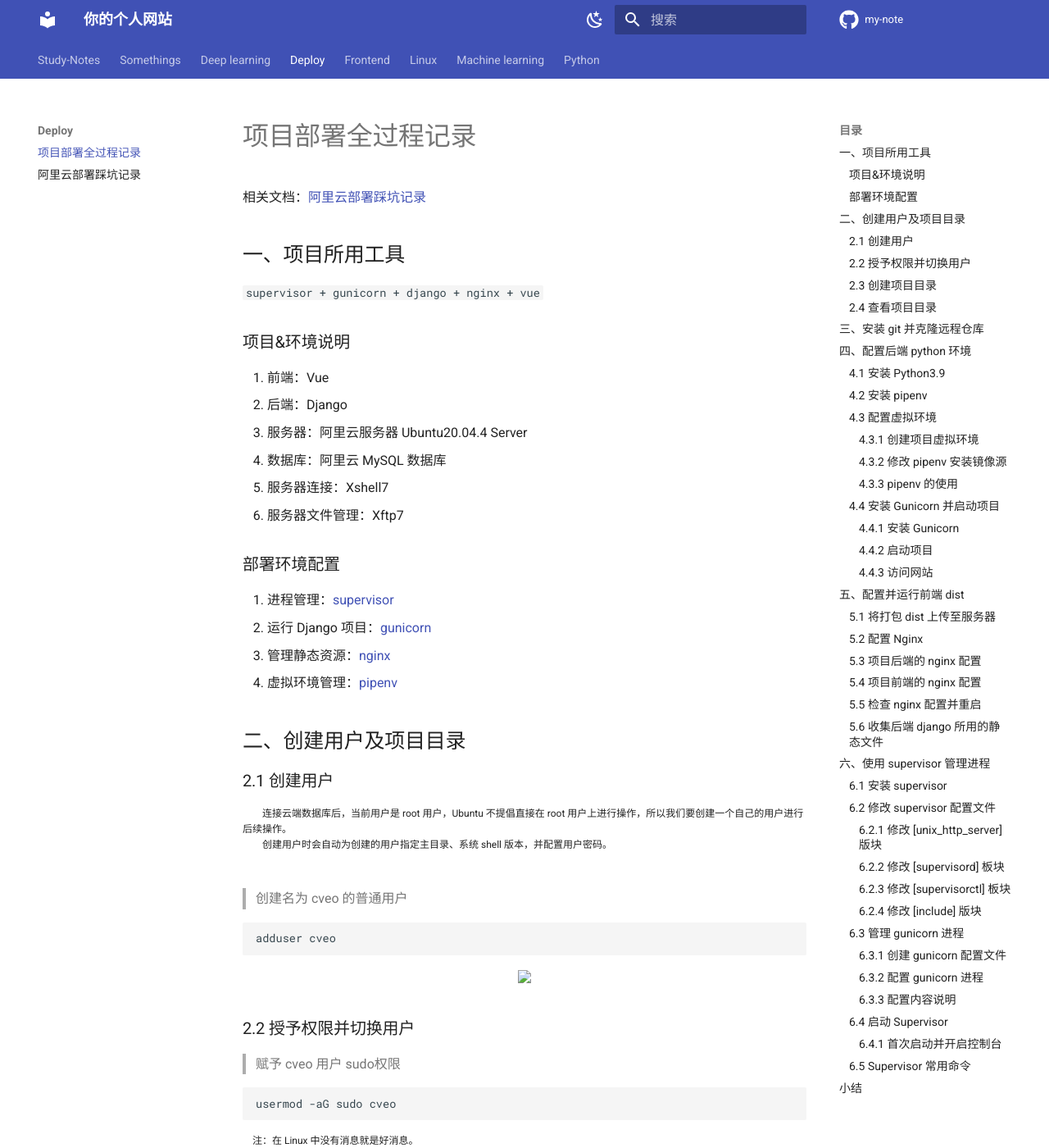
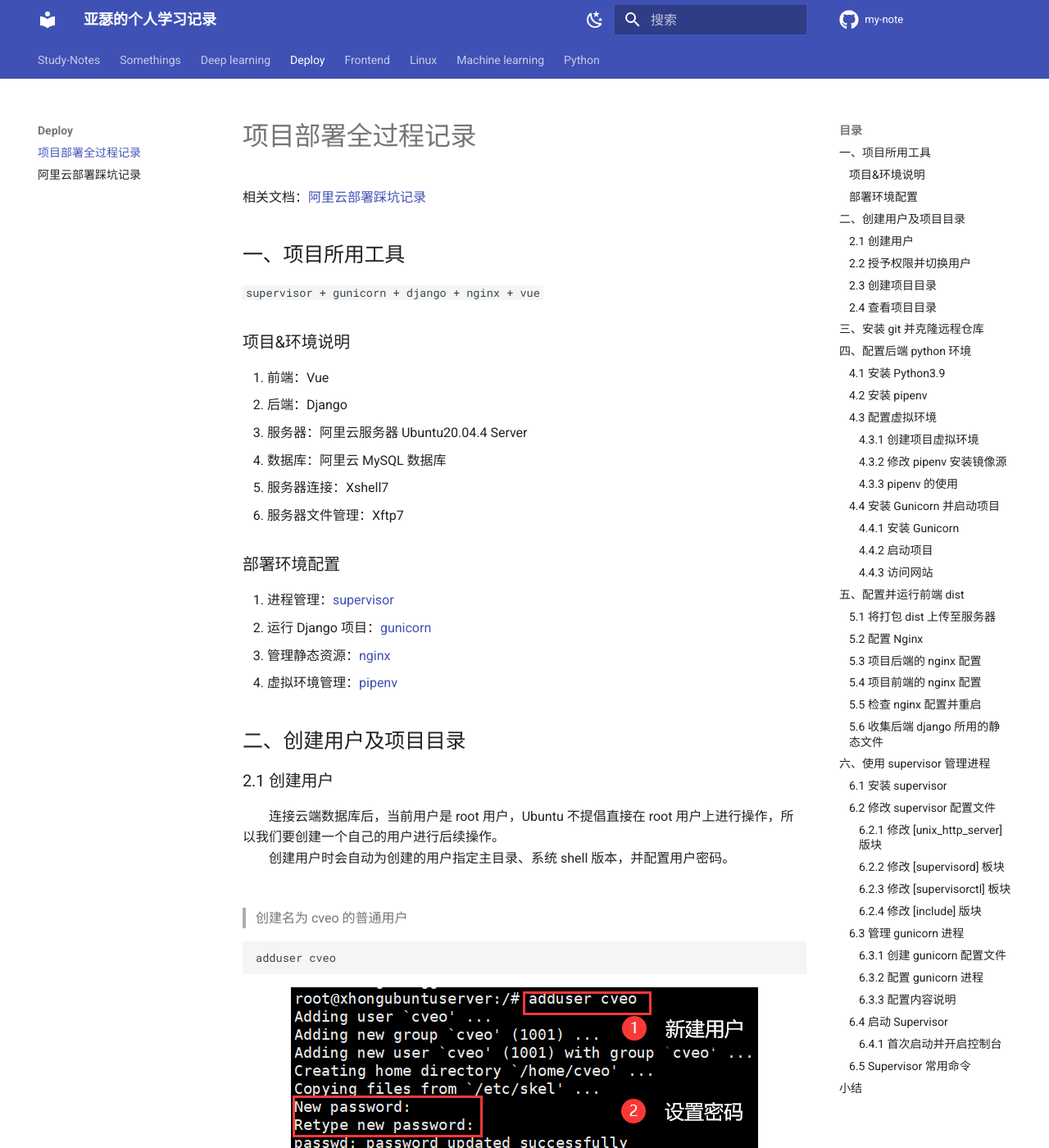
Before and after one commit to gis-xh/my-note, an MkDocs documentation site: the page built from docs/deploy/aliyun部署前后端分离项目全过程记录.md, in a window 1280 px wide and 1400 px high. Shown: the whole window at 82% size. Built offline with MkDocs 1.6.1 and Material for MkDocs 9.7.7, drawn with Linux system fonts in a browser that asks for light colours; comment, search, counter and statistics services are not loaded.

Commit message:
fix some bugs

````diff
--- a/docs/deploy/aliyun部署前后端分离项目全过程记录.md
+++ b/docs/deploy/aliyun部署前后端分离项目全过程记录.md
@@ -21,11 +21,11 @@
 ## 二、创建用户及项目目录
 ### 2.1 创建用户
 
-<p class="ptext">
+
 &emsp;&emsp;连接云端数据库后，当前用户是 root 用户，Ubuntu 不提倡直接在 root 用户上进行操作，所以我们要创建一个自己的用户进行后续操作。
 <br/>
 &emsp;&emsp;创建用户时会自动为创建的用户指定主目录、系统 shell 版本，并配置用户密码。
-</p>
+
 <div style="height:15px;"></div>
 
 > 创建名为 cveo 的普通用户
@@ -35,7 +35,7 @@
 ```
 
 <div align="center">
-	<img src="pics/adduser.png">
+	<img src="../pics/adduser.png">
 </div>
 
 ### 2.2 授予权限并切换用户
@@ -46,7 +46,7 @@
 usermod -aG sudo cveo
 ```
 
-<p class="ptext">&emsp;注：在 Linux 中没有消息就是好消息。</p>
+&emsp;注：在 Linux 中没有消息就是好消息。
 
 > 切换 cveo 用户并完全切换工作环境
 
@@ -58,11 +58,11 @@
 
 > 项目目录结构
 
-<p class="ptext">
+
 &emsp;&emsp;通过之前的操作，我们已经切换到了 cveo 用户的工作环境中。此时的环境在 ~/ 即 /home/cveo/ 目录中。
 <br/>
 &emsp;&emsp;在 Linux 中 /home/cveo/ 或 ~/ 两个是一个意思。
-</p>
+
 <div style="height:15px;"></div>
 
 ```
@@ -76,11 +76,11 @@
 
 > mkdir 命令说明
 
-<p class="ptext">
+
 &emsp;&emsp;mkdir 只能创建指定的文件夹
 <br/>
 &emsp;&emsp;mkdir -p 创建文件夹时可以把全路径的文件夹都创建好
-</p>
+
 <div style="height:15px"></div>
 
 > 创建项目目录
@@ -107,15 +107,15 @@
 ```
 
 <div align="center">
-	<img src="pics/content.png">
+	<img src="../pics/content.png">
 </div>
 
 ## 三、安装 git 并克隆远程仓库
 
-<p class="ptext">
+
 &emsp;&emsp;云端的服务器中初始没有安装 git，所以需要先进行全局安装。
 第一次使用 git 需要配置用户名和邮箱。
-</p>
+
 
 > 全局安装 git
 
@@ -139,18 +139,18 @@
 git clone 远程仓库地址
 ```
 
-<p class="ptext">
+
 &emsp;&emsp;此时后端的 Django 项目已经克隆到了配置好的后端目录位置。
 前端的 vue 项目可以现在本地打包成 dist 文件，然后通过 Xftp7 直接传送到 ~/dat/front 目录下即可。
-</p>
+
 
 ## 四、配置后端 python 环境
 ### 4.1 安装 Python3.9
 
-<p class="ptext">
+
 &emsp;&emsp;因为 Ubuntu 20.04 LTS 默认 python 版本为 3.8.10，
 而本次项目开发环境使用 python3.9，所以需要另外安装。
-</p>
+
 
 > 刷新安装源
 
@@ -158,7 +158,7 @@
 sudo apt-get update
 ```
 
-<p class="ptext">&emsp;注：建议每次安装新软件时，都操作一次。</p>
+&emsp;注：建议每次安装新软件时，都操作一次。
 
 > APT 安装 Python3.9
 
@@ -176,10 +176,10 @@
 
 > 修改 Python3 默认版本
 
-<p class="ptext">
+
 &emsp;&emsp;因为系统默认 python3 使用 python3.8.10，
 所以需要添加 python3.9 为 python3 的可选项，并将 python3.9 置于第一位。
-</p>
+
 
 ```
 sudo update-alternatives --install /usr/bin/python3 python3 /usr/bin/python3.9 1
@@ -192,22 +192,22 @@
 ```
 
 <div align="center">
-	<img src="pics/py39_install.png">
+	<img src="../pics/py39_install.png">
 </div>
 
 ### 4.2 安装 pipenv
 
-<p class="ptext">
+
 &emsp;&emsp;pipenv 是一个面向人类的 Python 开发工作流程 (<a href="https://docs.pipenv.org/">官网原文</a>)，它同时结合了 pip 和 virtualenv，可以直接进行对虚拟环境进行安装配置。
-</p>
+
 
 > 添加环境变量
 
-<p class="ptext">
+
 &emsp;&emsp;因为在安装中为了安全起见，我们将安装在当前用户目录下，需要先添加环境变量，否则会报如下错误。
-</p>
+
 <div align="center">
-	<img src="pics/pipenv_warning.png">
+	<img src="../pics/pipenv_warning.png">
 </div>
 
 ```
@@ -220,9 +220,9 @@
 
 > 给 cveo 用户安装 pipenv
 
-<p class="ptext">
+
 &emsp;&emsp;此命令属于用户级安装，会将 pipenv 安装到 /home/cveo/.local/bin 路径下
-</p>
+
 
 ```
 pip3 install pipenv --user
@@ -230,11 +230,11 @@
 
 ### 4.3 配置虚拟环境
 
-<p class="ptext">
+
 &emsp;&emsp;创建虚拟环境时，默认会查找当前目录下有没有 .venv 目录。
 如果没有，则默认会在用户目录下的 /home/xxxx/.local/share/virtualenvs 中创建虚拟环境目录。
 所以我们之前在项目根目录中创建了一个 .venv 文件夹。
-</p>
+
 
 #### 4.3.1 创建项目虚拟环境
 
@@ -250,11 +250,11 @@
 pipenv --python3.9
 ```
 
-<p class="ptext">
+
 &emsp;&emsp;若项目根目录下有 requirement.txt 文件，pipenv 会读取内部信息生成 Pipfile 文件存放插件版本信息。
-</p>
+
 <div align="center">
-	<img src="pics/venv.png">
+	<img src="../pics/venv.png">
 </div>
 
 #### 4.3.2 修改 pipenv 安装镜像源
@@ -278,7 +278,7 @@
 ```
 
 <div align="center">
-	<img src="pics/pipenv_mirror.png">
+	<img src="../pics/pipenv_mirror.png">
 </div>
 <div style="height:15px;"></div>
 
@@ -286,9 +286,9 @@
 
 > 激活虚拟环境
 
-<p class="ptext">
+
 &emsp;&emsp;一定要进入项目中 Pipfile 所在目录输入以下命令，激活后命令前面会一直有个 (backend)
-</p>
+
 
 ```
 pipenv shell
@@ -301,30 +301,30 @@
 ```
 
 <div align="center">
-	<img src="pics/pipenv_shell.png">
+	<img src="../pics/pipenv_shell.png">
 </div>
 <div style="height:15px;"></div>
 
 > 退出虚拟环境
 
-<p class="ptext">
+
 &emsp;&emsp;退出后命令前面的 (backend) 就没了。
-</p>
+
 
 ```
 exit
 ```
 
 <div align="center">
-	<img src="pics/pipenv_exit.png">
+	<img src="../pics/pipenv_exit.png">
 </div>
 
 ### 4.4 安装 Gunicorn 并启动项目
 
-<p class="ptext">
+
 &emsp;&emsp;Gunicorn 是一个用于 UNIX 的 Python WSGI HTTP 服务器。
 (<a href="https://gunicorn.org/">官网原文</a>)，在这里为了版本控制，我们安装在将它虚拟环境中。
-</p>
+
 
 #### 4.4.1 安装 Gunicorn
 
@@ -340,7 +340,7 @@
 pipenv install gunicorn
 ```
 
-<p class="ptext">&emsp;注：此时我们已经退出了虚拟环境。</p>
+&emsp;注：此时我们已经退出了虚拟环境。
 
 #### 4.4.2 启动项目
 
@@ -353,53 +353,53 @@
 > 参数说明
 
 `-w 2`
-<p class="ptext">
+
 启动2个 worker 用于处理请求 (一个 worker 可以理解为一个进程) 通常将 worker 数目设置为 CPU 核心数的 2-4 倍
-</p>
+
 
 `Security.wsgi:application`
-<p class="ptext">
+
 指定 wsgi application， 其中 wsgi 文件的位置即 appName.wsgi
-</p>
+
 
 `-k gthread`
-<p class="ptext">
+
 指定每个 worker 处理请求的方式，指定为 gthread 的异步模式能获取比较高的性能
-</p>
+
 
 `-b 0.0.0.0:8000`
-<p class="ptext">
+
 将服务绑定到 8000 端口，运行通过服务器IP和 8000 端口访问应用
-</p>
+
 
 #### 4.4.3 访问网站
 
-<p class="ptext">
+
 &emsp;&emsp;此时，虽然我们成功访问了，但是样式完全乱了。
 因为此前在本地使用的是 django 自带的开发服务器，它会自动处理静态样式文件，
 但 Gunicorn 不擅长处理静态文件，需要使用 Nginx 来启动静态样式。
-</p>
+
 <div align="center">
-	<img src="pics/nocss.png">
+	<img src="../pics/nocss.png">
 </div>
 
 ## 五、配置并运行前端 dist
 ### 5.1 将打包 dist 上传至服务器
 
-<p class="ptext">
+
 &emsp;&emsp;安装好 Xftp7 后，可以在 Xshell7 中右击数据库连接，使用 Xftp7 打开，
 然后直接拖拽本地打包好的 dist 文件即可。
-</p>
+
 <div align="center">
-	<img src="pics/dist.png">
+	<img src="../pics/dist.png">
 </div>
 
 ### 5.2 配置 Nginx
 
-<p class="ptext">
+
 &emsp;&emsp;阿里云服务器上已经安装了 Nginx，所以我们直接使用即可。
 默认配置文件的位置在 /etc/nginx/nginx.conf
-</p>
+
 
 > 转到 nginx 配置目录
 
@@ -414,15 +414,15 @@
 ```
 
 <div align="center">
-	<img src="pics/nginx_conf.png">
+	<img src="../pics/nginx_conf.png">
 </div>
 
 > 转到 nginx 项目定制目录
 
-<p class="ptext">
+
 &emsp;&emsp;之前我们已经将项目后端代码和前端 dist 文件上传至服务器安排的对应项目目录中。
 接下来我们需要分别定制项目前后端的 nginx 配置。
-</p>
+
 
 ```
 cd /etc/nginx/conf.d/
@@ -488,7 +488,7 @@
 ```
 
 <div align="center">
-	<img src="pics/nginx_success.png">
+	<img src="../pics/nginx_success.png">
 </div>
 <div style="height:15px;"></div>
 
@@ -520,7 +520,7 @@
 ```
 
 <div align="center">
-	<img src="pics/static.png">
+	<img src="../pics/static.png">
 </div>
 <div style="height:15px;"></div>
 
@@ -531,17 +531,17 @@
 ```
 
 <div align="center">
-	<img src="pics/has_css.png">
+	<img src="../pics/has_css.png">
 </div>
 
 ## 六、使用 supervisor 管理进程
 
-<p class="ptext">
+
 &emsp;&emsp;因为项目部署在生产环境中时，需要时刻保持运行，挂掉时立刻重启，所以我们需要把项目以进程的形式托管起来。
 <br/>
 &emsp;&emsp;Supervisor 是一个客户端/服务器系统，它允许其用户监视和控制类 UNIX 操作系统上的许多进程。
 (<a href="http://supervisord.org/">官网原文</a>)
-</p>
+
 
 ### 6.1 安装 supervisor
 
@@ -552,7 +552,7 @@
 ```
 
 <div align="center">
-	<img src="pics/supervisor.png">
+	<img src="../pics/supervisor.png">
 </div>
 <div style="height:15px;"></div>
 
@@ -592,12 +592,12 @@
 
 #### 6.2.1 修改 [unix_http_server] 版块
 
-<p class="ptext">vim 基本操作：
+vim 基本操作：
 <br/>
 &emsp;&emsp;按 i 进入编辑模式，按 esc 退出编辑模式，:wq! 保存并退出
 <br/>&emsp;&emsp;技巧1：先按 esc 退出编辑模式，shift+d 删除光标至行尾内容
 <br/>&emsp;&emsp;技巧2：复制命令后，shift+insert (在键盘右上角) 快速粘贴命令
-</p>
+
 
 > 打开 supervisor 配置文件
 
@@ -631,7 +631,7 @@
 user=cveo
 ```
 
-<p class="ptext">&emsp;注：这里默认有 ; 注释，把它删了</p>
+&emsp;注：这里默认有 ; 注释，把它删了
 
 #### 6.2.3 修改 [supervisorctl] 板块
 
@@ -641,17 +641,17 @@
 
 #### 6.2.4 修改 [include] 版块
 
-<p class="ptext">
+
 &emsp;&emsp;将此目录下所有以 .ini 结尾的文件内容包含到配置中来，便于配置的模块化管理，
 与之前 Nginx 配置文件的处理方式类似。
-</p>
+
 
 ```
 [include]
 files = /home/cveo/etc/supervisor/conf.d/*.ini
 ```
 
-<p class="ptext">&emsp;注：这里也有 ; 注释，先把它删了。</p>
+&emsp;注：这里也有 ; 注释，先把它删了。
 
 ### 6.3 管理 gunicorn 进程
 
@@ -688,31 +688,31 @@
 #### 6.3.3 配置内容说明
 
 `[program:gunicorn]`
-<p class="ptext">指明运行应用的进程,自己起个名就成。</p>
+指明运行应用的进程,自己起个名就成。
 
 `command`
-<p class="ptext">为进程启动时执行的命令，这里我们安装 pipenv 时安装在用户中的，为防止权限问题，所以要详细写。</p>
+为进程启动时执行的命令，这里我们安装 pipenv 时安装在用户中的，为防止权限问题，所以要详细写。
 
 `directory`
-<p class="ptext">指定执行命令时所在的目录。</p>
+指定执行命令时所在的目录。
 
 `autostart`
-<p class="ptext">随 Supervisor 启动自动启动进程。</p>
+随 Supervisor 启动自动启动进程。
 
 `autorestart`
-<p class="ptext">进程意外退出时重启。</p>
+进程意外退出时重启。
 
 `user`
-<p class="ptext">进程运行的用户，防止权限问题。</p>
+进程运行的用户，防止权限问题。
 
 `stopasgroup` `stopsignal`
-<p class="ptext">停止命令时杀死进程，防止导致手动停止后，再启动 program 错误。</p>
+停止命令时杀死进程，防止导致手动停止后，再启动 program 错误。
 
 `stdout_logfile` `stderr_logfile`
-<p class="ptext">日志输出和错误文件。</p>
+日志输出和错误文件。
 
 <div align="center">
-	<img src="pics/supervisor_gunicorn.png">
+	<img src="../pics/supervisor_gunicorn.png">
 </div>
 
 ### 6.4 启动 Supervisor
@@ -721,7 +721,7 @@
 
 > 启动 Supervisor
 
-<p class="ptext">&emsp;&emsp;-c 指定 Supervisr 启动时的配置文件。</p>
+&emsp;&emsp;-c 指定 Supervisr 启动时的配置文件。
 
 ```
 supervisord -c ~/etc/supervisor/supervisord.conf
@@ -729,7 +729,7 @@
 
 > 进入管理控制台
 
-<p class="ptext">&emsp;&emsp;进入 supervisorctl 进程管理控制台，第一次运行必须要指定配置文件。</p>
+&emsp;&emsp;进入 supervisorctl 进程管理控制台，第一次运行必须要指定配置文件。
 
 ```
 supervisorctl -c ~/etc/supervisor/supervisord.conf
@@ -745,7 +745,7 @@
 ```
 
 <div align="center">
-	<img src="pics/supervisorctl.png">
+	<img src="../pics/supervisorctl.png">
 </div>
 
 ### 6.5 Supervisor 常用命令
@@ -762,10 +762,8 @@
 supervisorctl restart all
 ```
 
-<p class="ptext">&emsp;注：每次更新项目文件后，都要重启对应的进程</p>
+&emsp;注：每次更新项目文件后，都要重启对应的进程
 
 ## 小结
 
-<p>本文于 2022年6月14日 记录。</p>
-
-<style>.ptext{font-size:12px;}</style>
+&emsp;&emsp;本文于 2022年6月14日 记录。
--- a/mkdocs.yml
+++ b/mkdocs.yml
@@ -1,8 +1,8 @@
 # [Info] 基本信息
-site_name: 你的个人网站 # 左上角标题
+site_name: 亚瑟的个人学习记录 # 左上角标题
 site_url: https://gis-xh.github.io/my-note
 site_author: gis-xh
-site_description: 亚瑟王的个人学习网站
+site_description: 亚瑟的个人学习网站
 
 # [UI] 界面设置
 ## [top]
@@ -40,12 +40,12 @@
 ## [bottom-right corner]
 extra:
   social: # icons
-    - icon: fontawesome/brands/bilibili
-      link: https://space.bilibili.com/24502827
-      name: Bilibili | 我不是小杰 # 鼠标悬浮提示
+    # - icon: fontawesome/brands/bilibili
+    #   link: https://space.bilibili.com/24502827
+    #   name: Bilibili | 我不是小杰
     - icon: fontawesome/brands/github
       link: https://github.com/gis-xh
-      name: GitHub | gis-xh
+      name: GitHub | gis-xh # 鼠标悬浮提示
 
 # [Navigtion] 导航栏
 nav:
````
Also changed, not shown: README.md (+3 -2 lines), docs/deploy/aliyun部署踩坑记录.md (+32 -33 lines), docs/index.md (+1 -1 lines), docs/python/02data_analysis/README.md (+27 -1 lines), docs/python/02data_analysis/numpy/02NumPy数据存取与函数/0202WordCloud.md (added, +49 -0 lines), docs/python/README.md (+3 -8 lines).
